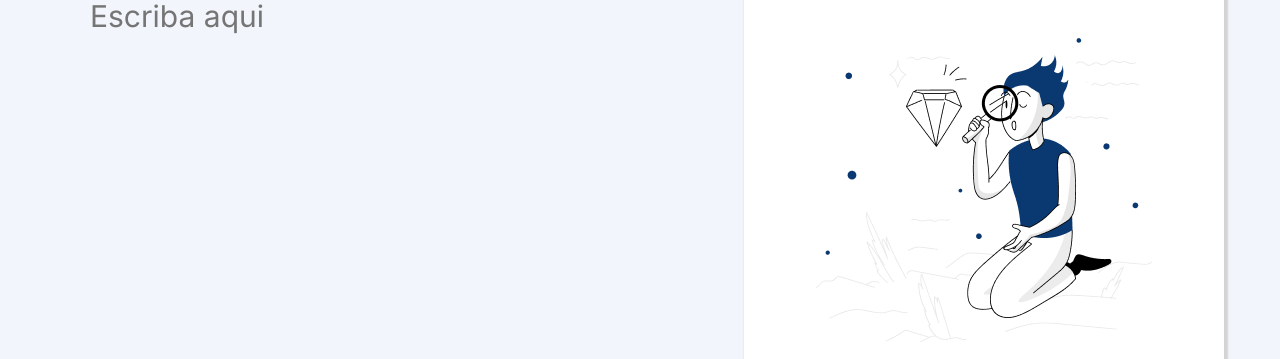
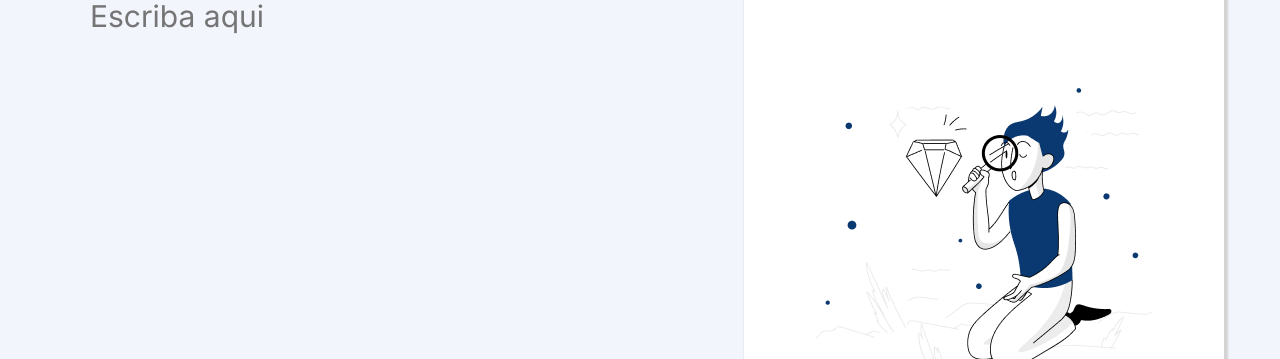
Before and after one commit to marianom24/encriptadoralura, a plain HTML site: page index.html in a window 1280 px wide. Shown: the part 176-535 px from the top of the page. Drawn offline with Linux system fonts and the light colour scheme.

Commit message:
Aumento altura de las dos secciones en el main

```diff
--- a/css/main.css
+++ b/css/main.css
@@ -45,7 +45,7 @@ textarea{
     margin: auto;
     padding: 2em;
     width: 40%;
-    height: 670px;
+    height: 770px;
 }
 .seccion textarea{
     height: 600px;
@@ -69,7 +69,7 @@ textarea{
     display: flex;
     flex-direction: column;
     justify-content: center;
-    height: 570px;
+    height: 670px;
     text-align: center;
     position: relative;
     margin: auto;
```
